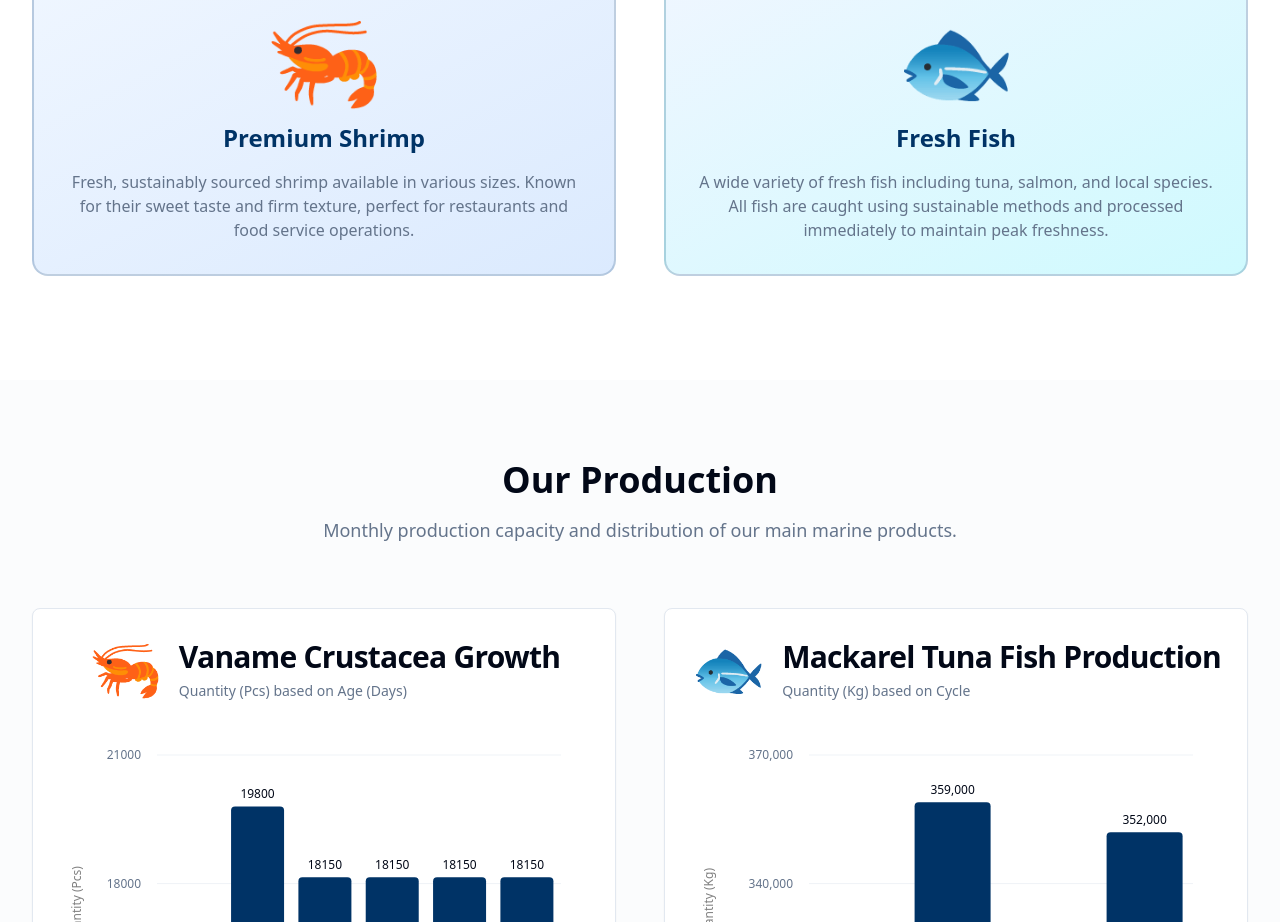
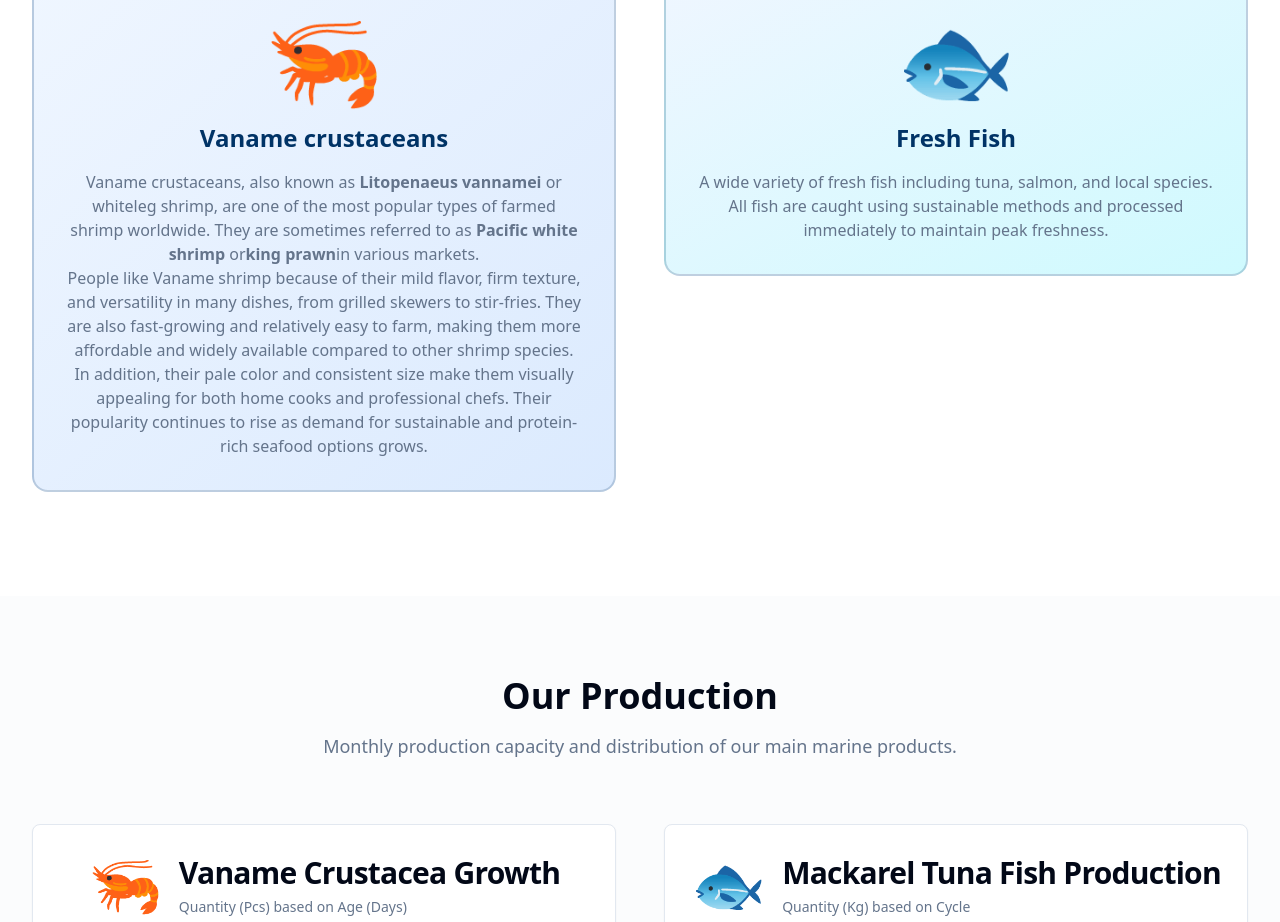
Before and after one commit to marsonparulian/bonafit-bm, a React (Vite) app: page / in a window 1280 px wide. Shown: the part 4560-5482 px from the top of the page. Built offline with nearby package versions, Linux system fonts and the light colour scheme.

Commit message:
Change information about "The shrimp" to "Vaname"

```diff
--- a/src/components/ProductsShowcase.tsx
+++ b/src/components/ProductsShowcase.tsx
@@ -1,4 +1,3 @@
-
 export const ProductsShowcase = () => {
   return (
     <section id="products" className="py-20 bg-background">
@@ -8,8 +7,8 @@ export const ProductsShowcase = () => {
             Product Showcase
           </h2>
           <p className="text-lg text-muted-foreground max-w-2xl mx-auto">
-            Discover our premium selection of fresh marine products,
-            carefully harvested and processed to deliver exceptional quality.
+            Discover our premium selection of fresh marine products, carefully
+            harvested and processed to deliver exceptional quality.
           </p>
         </div>
 
@@ -17,11 +16,34 @@ export const ProductsShowcase = () => {
           <div className="text-center">
             <div className="bg-gradient-to-br from-blue-50 to-blue-100 rounded-2xl p-8 mb-6 border-2 border-primary/20">
               <div className="text-8xl mb-4">🦐</div>
-              <h3 className="text-2xl font-bold mb-4 text-primary">Premium Shrimp</h3>
+              <h3 className="text-2xl font-bold mb-4 text-primary">
+                Vaname crustaceans
+              </h3>
               <p className="text-muted-foreground">
-                Fresh, sustainably sourced shrimp available in various sizes.
+                {/* Fresh, sustainably sourced shrimp available in various sizes.
                 Known for their sweet taste and firm texture, perfect for
-                restaurants and food service operations.
+                restaurants and food service operations. */}
+                <p>
+                  Vaname crustaceans, also known as{" "}
+                  <strong>Litopenaeus vannamei</strong> or whiteleg shrimp, are
+                  one of the most popular types of farmed shrimp worldwide. They
+                  are sometimes referred to as{" "}
+                  <strong>Pacific white shrimp</strong> or
+                  <strong>king prawn</strong>
+                  in various markets.
+                </p>
+
+                <p>
+                  People like Vaname shrimp because of their mild flavor, firm
+                  texture, and versatility in many dishes, from grilled skewers
+                  to stir-fries. They are also fast-growing and relatively easy
+                  to farm, making them more affordable and widely available
+                  compared to other shrimp species. In addition, their pale
+                  color and consistent size make them visually appealing for
+                  both home cooks and professional chefs. Their popularity
+                  continues to rise as demand for sustainable and protein-rich
+                  seafood options grows.
+                </p>
               </p>
             </div>
           </div>
@@ -29,7 +51,9 @@ export const ProductsShowcase = () => {
           <div className="text-center">
             <div className="bg-gradient-to-br from-blue-50 to-cyan-100 rounded-2xl p-8 mb-6 border-2 border-primary/20">
               <div className="text-8xl mb-4">🐟</div>
-              <h3 className="text-2xl font-bold mb-4 text-primary">Fresh Fish</h3>
+              <h3 className="text-2xl font-bold mb-4 text-primary">
+                Fresh Fish
+              </h3>
               <p className="text-muted-foreground">
                 A wide variety of fresh fish including tuna, salmon, and local
                 species. All fish are caught using sustainable methods and
```
